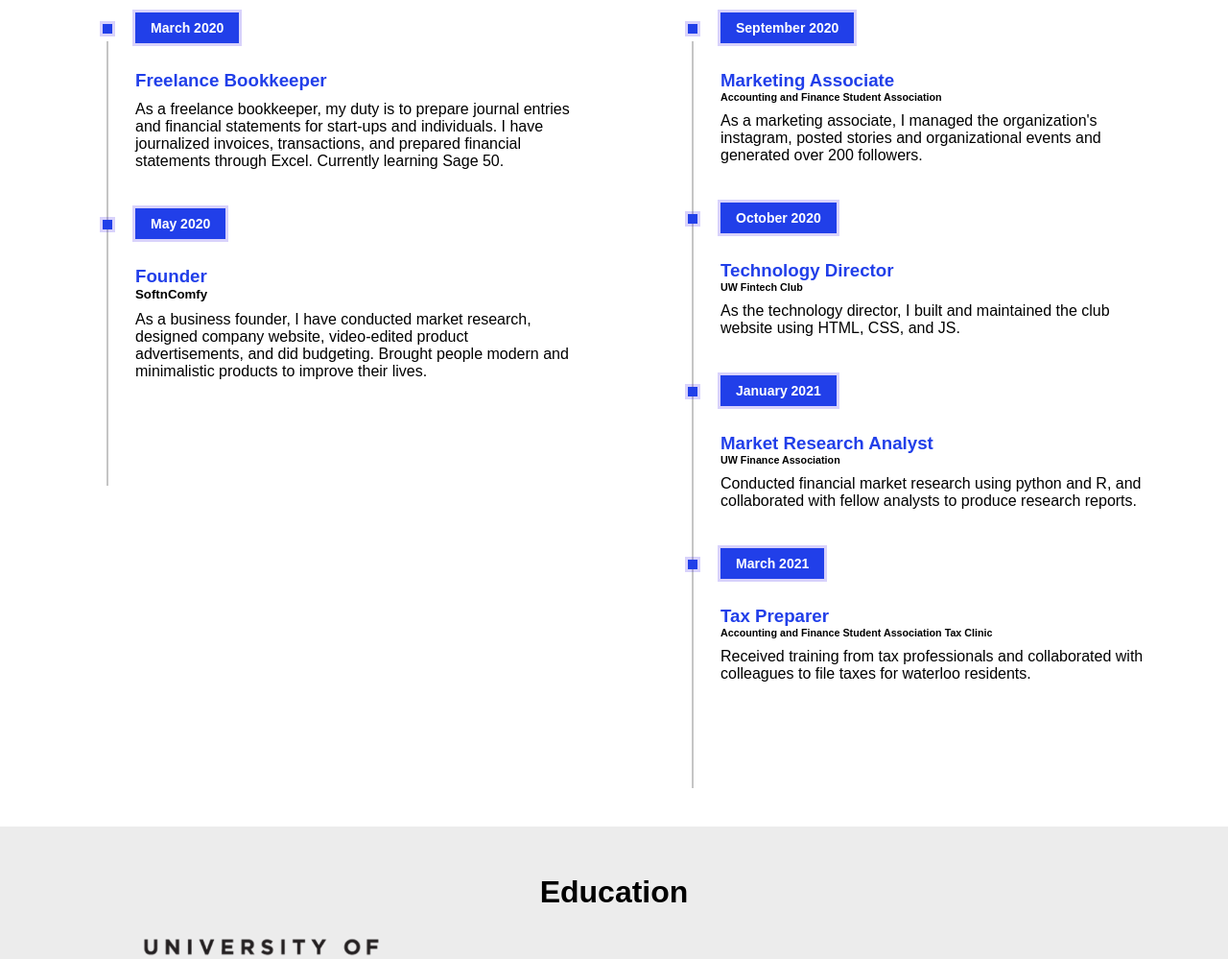
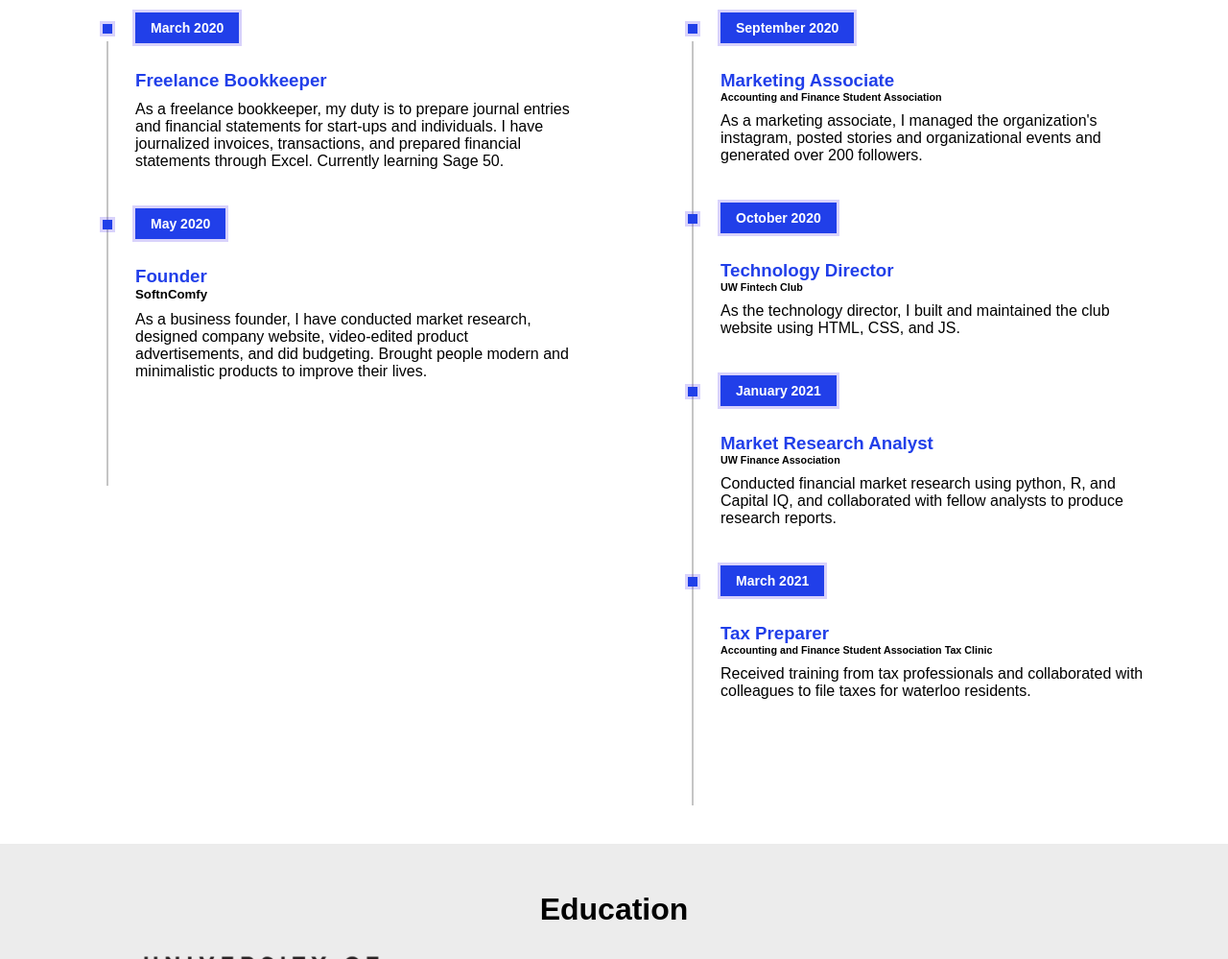
Before and after one commit to isaacshun/website, a plain HTML site: page index.html in a window 1280 px wide. Shown: the part 1246-2245 px from the top of the page at 96% size. Drawn offline with nearby package versions, Linux system fonts and the light colour scheme; files whose address does not match are found by name.

Commit message:
Update index.html

```diff
--- a/index.html
+++ b/index.html
@@ -161,7 +161,7 @@
                   <div class="experience-content">
                     <h3>Market Research Analyst</h3>
                     <h6>UW Finance Association</h6>
-                    <p>Conducted financial market research using python and R, and collaborated with fellow analysts to produce research reports.</p>
+                    <p>Conducted financial market research using python, R, and Capital IQ, and collaborated with fellow analysts to produce research reports.</p>
                   </div>
                   <div class="time">
                     <h4>January 2021</h4>
```
